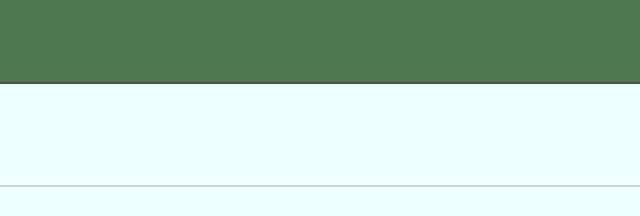
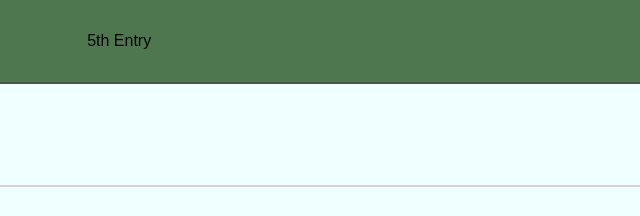
Before and after one commit to J44B/github-collaboration-test, a plain HTML site: page index.html in a window 1280 px wide. Shown: the top 216 px of the page, 585-1225 px from the left. Drawn offline with Linux system fonts and the light colour scheme.

Commit message:
Added new navitem

```diff
--- a/index.html
+++ b/index.html
@@ -16,6 +16,7 @@
             <li class="navitem"><a href="#">2nd Entry</a></li>
             <li class="navitem"><a href="#">3rd Entry</a></li>
             <li class="navitem"><a href="#">4th Entry</a></li>
+            <li class="navitem"><a href="#">5th Entry</a></li>
         </ul>
     </nav>
 
```
